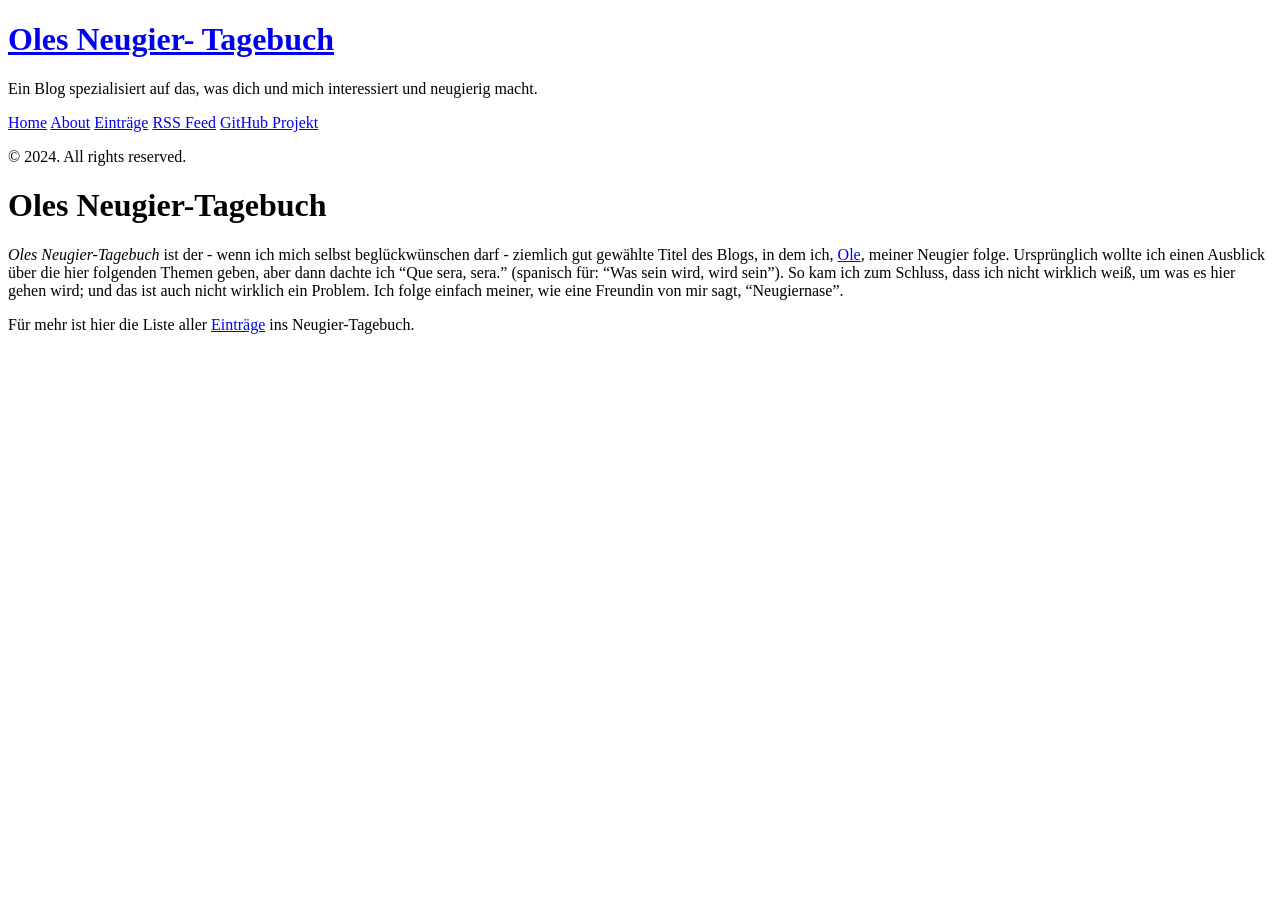
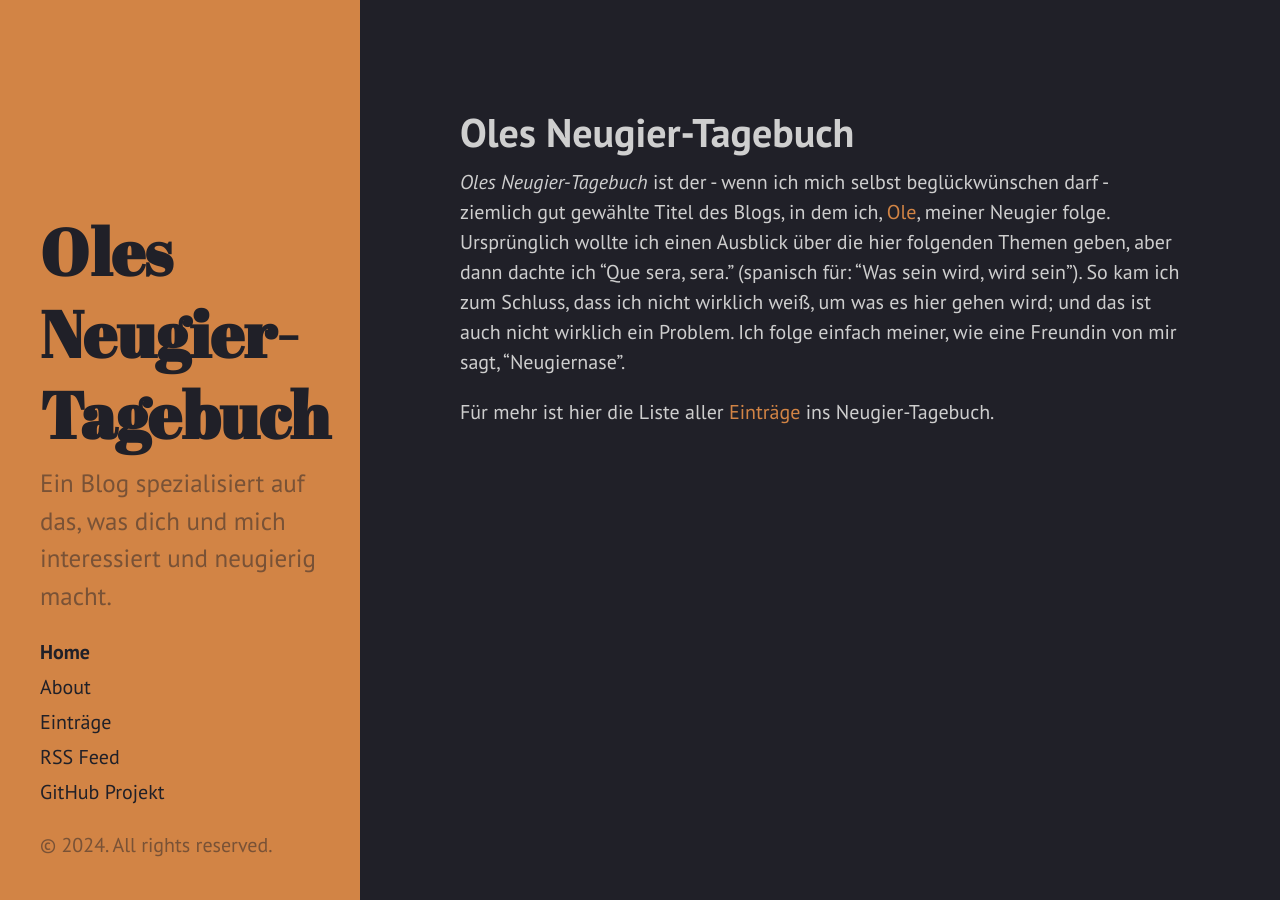
Before and after one commit to SpeedyNurBesser/speedynurbesser.github.io, a Jekyll site: the page built from index.md, in a window 1280 px wide. Built offline with Jekyll 4.4.1, drawn with Linux system fonts in a browser that asks for light colours.

```diff
--- a/_config.yml
+++ b/_config.yml
@@ -5,8 +5,8 @@ permalink:        pretty
 # Setup
 title:            'Oles Neugier- Tagebuch'
 description:      'Ein Blog spezialisiert auf das, was dich und mich interessiert und neugierig macht.'
-url:
-baseurl:          myBlog/
+url:              myBlog/
+baseurl:          /
 
 author:
   name:           'Ole'
```
